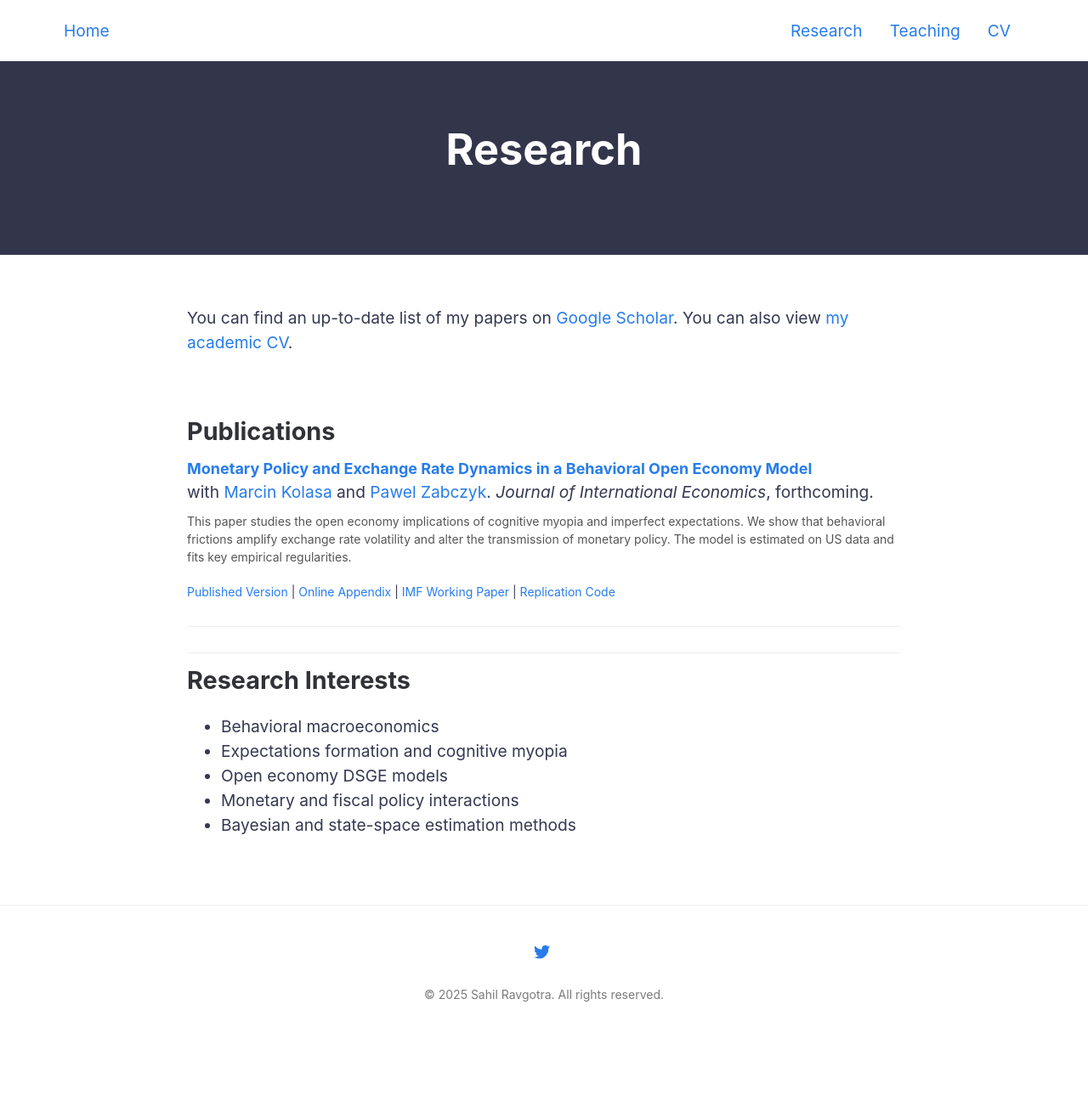
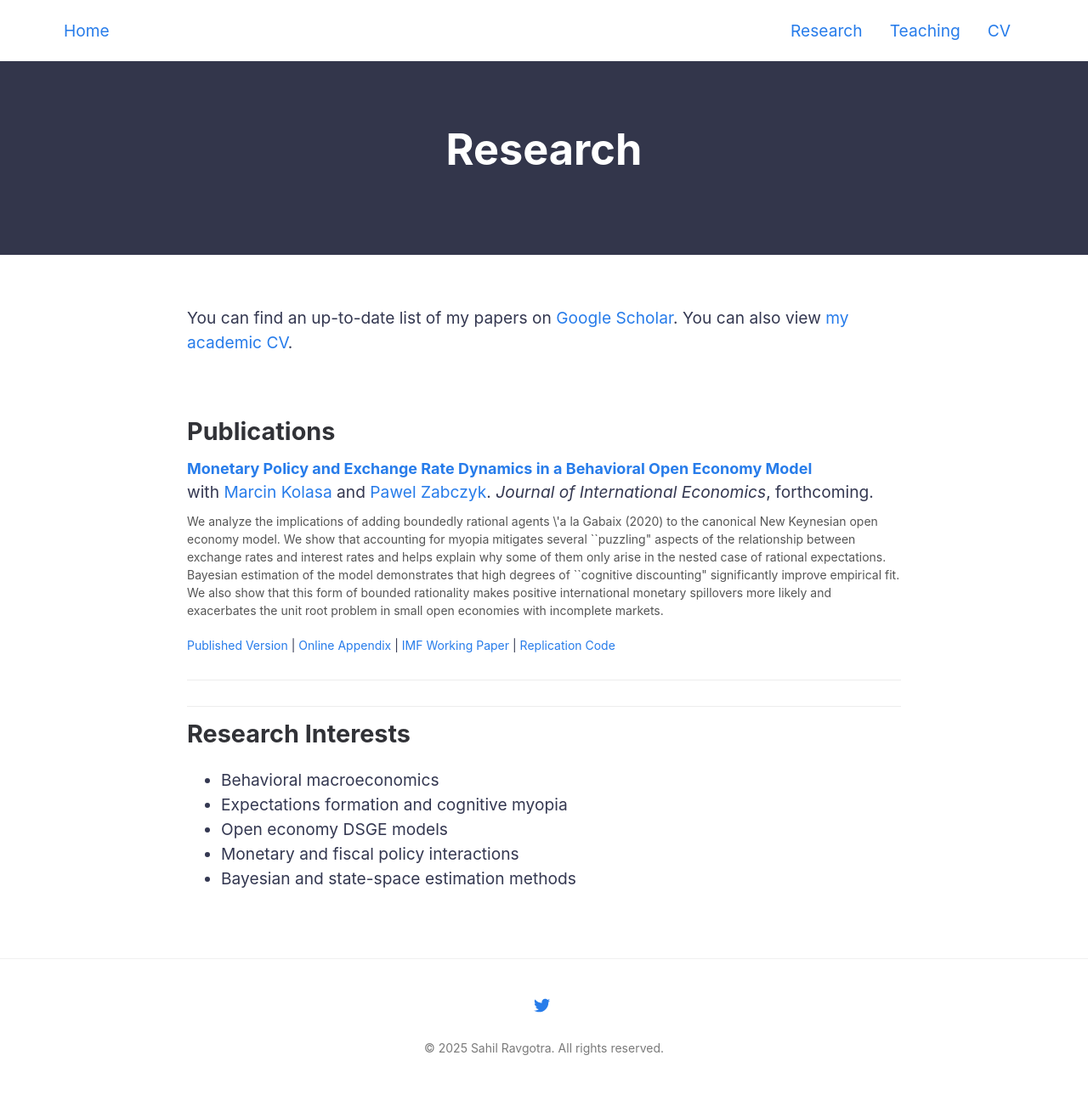
Before and after one commit to ravgotrasahil/ravgotrasahil-github.io, a Jekyll site: the page built from research.md, in a window 1280 px wide. Shown: the whole page at 85% size. Built offline with Jekyll 4.4.1, drawn with Linux system fonts in a browser that asks for light colours; before the commit the page ends 1226 px from its top, so only the background shows below that.

Commit message:
Update research.md

```diff
--- a/research.md
+++ b/research.md
@@ -24,7 +24,16 @@ You can also view
 </p>
 
 <p style="font-size: 14px; color: #555; margin-top: -10px;">
-This paper studies the open economy implications of cognitive myopia and imperfect expectations. We show that behavioral frictions amplify exchange rate volatility and alter the transmission of monetary policy. The model is estimated on US data and fits key empirical regularities.
+We analyze the implications of adding boundedly rational agents \'a
+la Gabaix (2020) to the canonical New Keynesian open economy model.
+We show that accounting for myopia mitigates several ``puzzling"
+aspects of the relationship between exchange rates and interest rates
+and helps explain why some of them only arise in the nested case of
+rational expectations. Bayesian estimation of the model demonstrates
+that high degrees of ``cognitive discounting" significantly improve
+empirical fit. We also show that this form of bounded rationality
+makes positive international monetary spillovers more likely and exacerbates
+the unit root problem in small open economies with incomplete markets.
 </p>
 
 <p style="font-size: 14px;">
```
